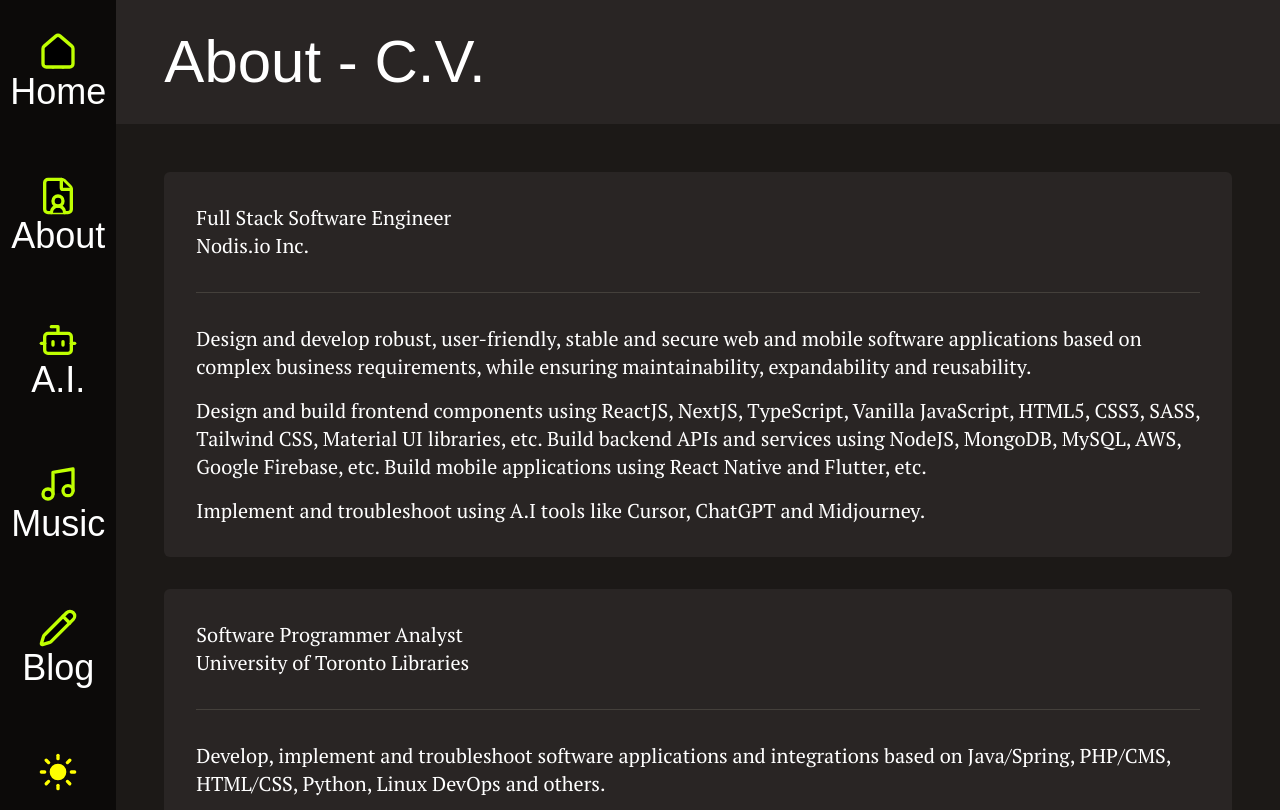
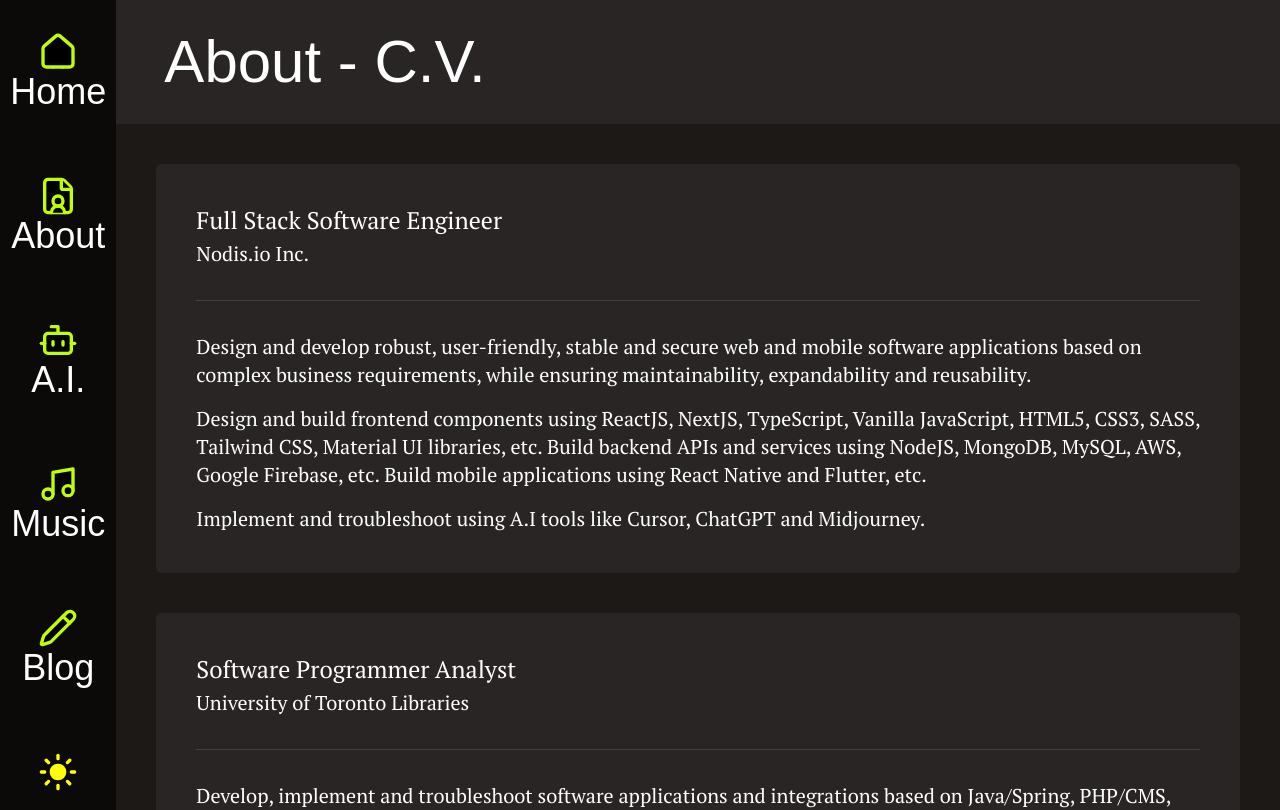
Before and after one commit to sean-xiao-zhao7/portfolio_personal_nextjs, a Next.js app: page /cv in a window 1280 px wide. Shown: the top 810 px of the page. Built offline with nearby package versions, Linux system fonts and the light colour scheme; a web font is replaced by a local one.

Commit message:
Set 10 to paddings in page content areas

```diff
--- a/components/layouts/page/about-section.tsx
+++ b/components/layouts/page/about-section.tsx
@@ -3,10 +3,10 @@
 
 export default function AboutSection({ h2Content, h3Content, children }: { h2Content: string, h3Content: string, children: ReactNode }) {
     return <>
-        <h2>{h2Content}</h2>
+        <h2 className="text-2xl pb-1">{h2Content}</h2>
         <h3>{h3Content}</h3>
         <ContentDivider />
-        <div className="flex flex-col gap-4">
+        <div className="flex flex-col gap-4 text-xl">
             {children}
         </div>
     </>
--- a/components/layouts/page/page-body.tsx
+++ b/components/layouts/page/page-body.tsx
@@ -4,7 +4,7 @@
  * Page body for regular pages
  */
 export default function PageBody({ children }: { children: ReactNode }) {
-    return <div className="text-xl p-12 font-body bg-stone-900 light:bg-white">
+    return <div className="text-xl p-10 font-body bg-stone-900 light:bg-white">
         {children}
     </div>
 }
--- a/components/layouts/page/page-paragraph.tsx
+++ b/components/layouts/page/page-paragraph.tsx
@@ -1,7 +1,7 @@
 import { ReactNode } from "react";
 
 export default function PageParagraph({ children }: { children: ReactNode }) {
-    return <div className="p-8 my-8 last:mb-0 first:mt-0 rounded-md bg-stone-800 light:bg-stone-50">
+    return <div className="p-10 my-10 last:mb-0 first:mt-0 rounded-md bg-stone-800 light:bg-stone-50">
         {children}
     </div>
 }
```
